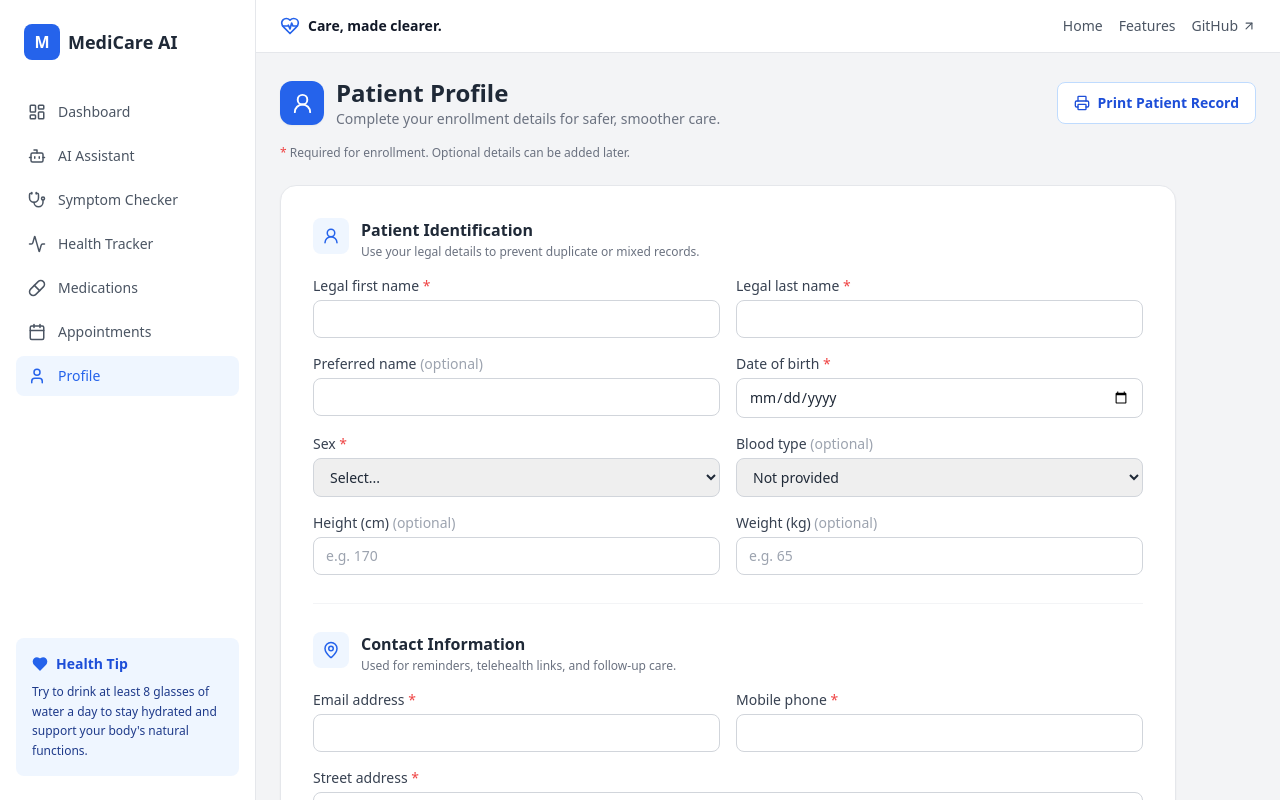
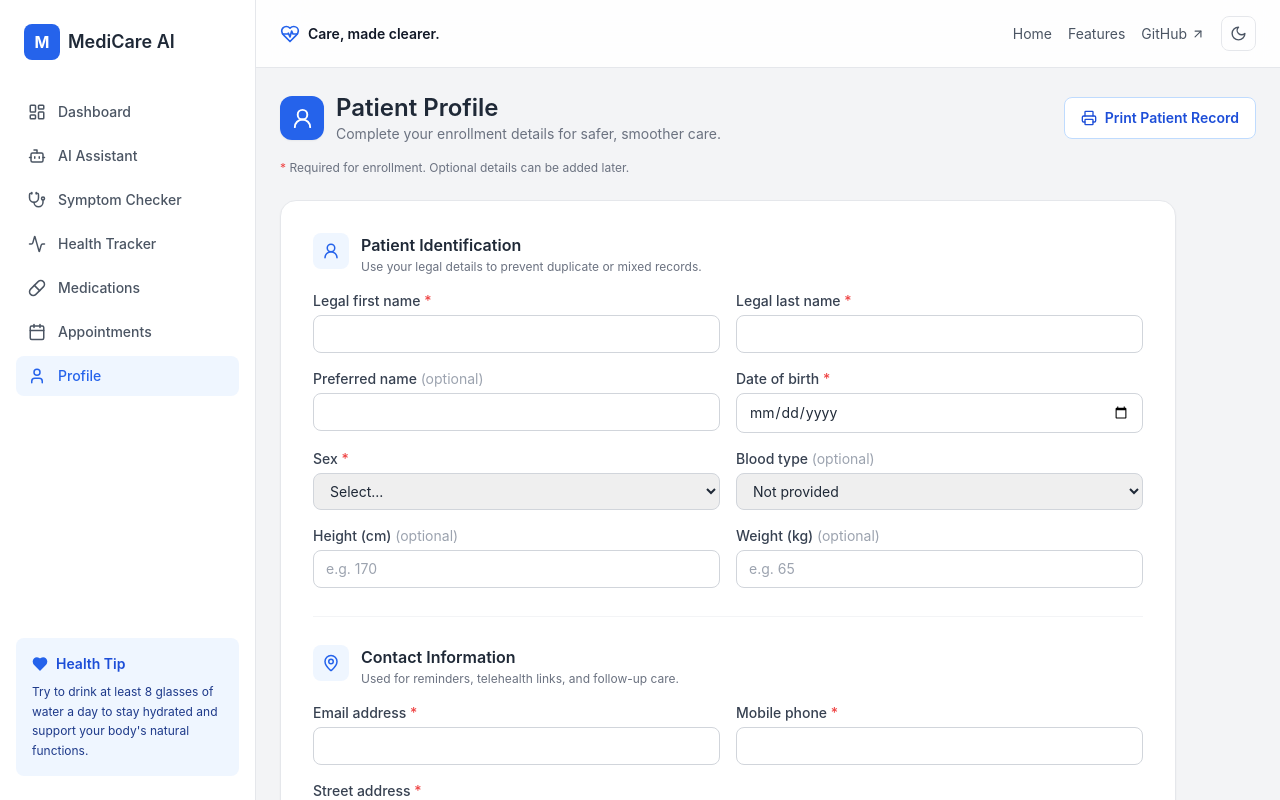
Before and after one commit to monesh-2007/my-project, a React (Vite) app in the folder medicare-ai/frontend/: page /profile in a window 1280 px wide. Built offline with nearby package versions, Linux system fonts and the light colour scheme; no server answers.

Commit message:
feat: add persistent dark mode theme

```diff
--- a/medicare-ai/frontend/index.html
+++ b/medicare-ai/frontend/index.html
@@ -16,6 +16,13 @@
     <meta property="og:image" content="/og-image.png" />
     <meta property="og:type" content="website" />
     <link rel="icon" href="/favicon.svg" type="image/svg+xml" />
+    <script>
+      const savedTheme = localStorage.getItem('medicare.theme')
+      const prefersDark = window.matchMedia('(prefers-color-scheme: dark)').matches
+      if (savedTheme === 'dark' || (!savedTheme && prefersDark)) {
+        document.documentElement.classList.add('dark')
+      }
+    </script>
   </head>
   <body>
     <div id="root"></div>
--- a/medicare-ai/frontend/src/App.jsx
+++ b/medicare-ai/frontend/src/App.jsx
@@ -1,6 +1,6 @@
-import { useEffect } from 'react'
+import { useEffect, useState } from 'react'
 import { BrowserRouter, Routes, Route, Link } from 'react-router-dom'
-import { ArrowUpRight, HeartPulse } from 'lucide-react'
+import { ArrowUpRight, HeartPulse, Moon, Sun } from 'lucide-react'
 import Sidebar from './components/Sidebar.jsx'
 import Dashboard from './pages/Dashboard.jsx'
 import AIAssistant from './pages/AIAssistant.jsx'
@@ -12,26 +12,50 @@ import Profile from './pages/Profile.jsx'
 import { wakeServer } from './utils/api.js'
 
 function App() {
+  const [theme, setTheme] = useState(() => {
+    const savedTheme = window.localStorage.getItem('medicare.theme')
+    return savedTheme || (window.matchMedia('(prefers-color-scheme: dark)').matches ? 'dark' : 'light')
+  })
+
   useEffect(() => {
     wakeServer()
   }, [])
 
+  useEffect(() => {
+    document.documentElement.classList.toggle('dark', theme === 'dark')
+    document.documentElement.style.colorScheme = theme
+    window.localStorage.setItem('medicare.theme', theme)
+  }, [theme])
+
+  const toggleTheme = () => {
+    setTheme((currentTheme) => (currentTheme === 'dark' ? 'light' : 'dark'))
+  }
+
   return (
     <BrowserRouter>
-      <div className="flex min-h-screen flex-col bg-gray-100 md:h-screen md:flex-row">
+      <div className="app-shell flex min-h-screen flex-col bg-gray-100 transition-colors duration-300 md:h-screen md:flex-row">
         <Sidebar />
         <div className="flex min-w-0 flex-1 flex-col overflow-y-auto">
-          <header className="flex items-center justify-between border-b border-gray-200 bg-white px-4 py-4 sm:px-6">
+          <header className="app-header flex items-center justify-between border-b border-gray-200 bg-white/90 px-4 py-4 backdrop-blur-xl transition-colors duration-300 sm:px-6">
             <Link to="/" className="flex items-center gap-2 text-sm font-semibold text-gray-900">
               <HeartPulse className="text-blue-600" size={20} aria-hidden="true" />
               <span>Care, made clearer.</span>
             </Link>
-            <nav aria-label="Utility navigation" className="flex items-center gap-4 text-sm text-gray-600">
-              <Link className="hover:text-blue-600" to="/">Home</Link>
-              <Link className="hover:text-blue-600" to="/health-tracker">Features</Link>
-              <a className="inline-flex items-center gap-1 hover:text-blue-600" href="https://github.com" target="_blank" rel="noreferrer">
+            <nav aria-label="Utility navigation" className="flex items-center gap-3 text-sm text-gray-600 sm:gap-4">
+              <Link className="hidden hover:text-blue-600 sm:inline" to="/">Home</Link>
+              <Link className="hidden hover:text-blue-600 sm:inline" to="/health-tracker">Features</Link>
+              <a className="hidden items-center gap-1 hover:text-blue-600 sm:inline-flex" href="https://github.com" target="_blank" rel="noreferrer">
                 GitHub <ArrowUpRight size={14} aria-hidden="true" />
               </a>
+              <button
+                type="button"
+                onClick={toggleTheme}
+                className="theme-toggle rounded-lg border border-gray-200 p-2 text-gray-600 transition hover:border-blue-400 hover:text-blue-600"
+                aria-label={`Switch to ${theme === 'dark' ? 'light' : 'dark'} mode`}
+                title={`Switch to ${theme === 'dark' ? 'light' : 'dark'} mode`}
+              >
+                {theme === 'dark' ? <Sun size={17} aria-hidden="true" /> : <Moon size={17} aria-hidden="true" />}
+              </button>
             </nav>
           </header>
 
@@ -47,7 +71,7 @@ function App() {
             </Routes>
           </main>
 
-          <footer className="flex flex-col gap-2 border-t border-gray-200 bg-white px-4 py-4 text-xs text-gray-500 sm:flex-row sm:items-center sm:justify-between sm:px-6">
+          <footer className="app-footer flex flex-col gap-2 border-t border-gray-200 bg-white px-4 py-4 text-xs text-gray-500 transition-colors duration-300 sm:flex-row sm:items-center sm:justify-between sm:px-6">
             <p>© {new Date().getFullYear()} MediCare AI. Built for better everyday care.</p>
             <div className="flex gap-4">
               <a className="hover:text-blue-600" href="https://twitter.com" target="_blank" rel="noreferrer">X / Twitter</a>
--- a/medicare-ai/frontend/src/index.css
+++ b/medicare-ai/frontend/src/index.css
@@ -1,6 +1,79 @@
 @tailwind base;
 @tailwind components;
 @tailwind utilities;
+
+html {
+	background: #f3f6fb;
+}
+
+body {
+	margin: 0;
+	font-family: Inter, ui-sans-serif, system-ui, -apple-system, BlinkMacSystemFont, "Segoe UI", sans-serif;
+}
+
+.dark body {
+	background: #07111f;
+}
+
+.dark .app-shell {
+	background: #07111f;
+	background-image: radial-gradient(circle at 70% -10%, rgba(14, 165, 233, 0.16), transparent 30rem);
+}
+
+.dark .app-header,
+.dark .app-footer,
+.dark aside,
+.dark .bg-white {
+	border-color: rgba(148, 163, 184, 0.16);
+	background-color: rgba(15, 23, 42, 0.82);
+	color: #e2e8f0;
+}
+
+.dark .bg-gray-100,
+.dark .bg-gray-50 {
+	background-color: transparent;
+}
+
+.dark .text-gray-900,
+.dark .text-gray-800,
+.dark .text-gray-700 {
+	color: #e2e8f0;
+}
+
+.dark .text-gray-600,
+.dark .text-gray-500,
+.dark .text-gray-400 {
+	color: #94a3b8;
+}
+
+.dark .border-gray-200,
+.dark .border-gray-300 {
+	border-color: rgba(148, 163, 184, 0.16);
+}
+
+.dark .hover\:bg-gray-100:hover {
+	background-color: rgba(51, 65, 85, 0.55);
+}
+
+.dark .bg-blue-50 {
+	background-color: rgba(14, 165, 233, 0.14);
+}
+
+.dark .text-blue-600 {
+	color: #67e8f9;
+}
+
+.dark .theme-toggle {
+	border-color: rgba(103, 232, 249, 0.3);
+	background: rgba(8, 47, 73, 0.42);
+	color: #a5f3fc;
+}
+
+* {
+	transition-property: background-color, border-color, color, box-shadow;
+	transition-duration: 180ms;
+	transition-timing-function: ease-out;
+}
 
 .print-only {
 	display: none;
--- a/medicare-ai/frontend/tailwind.config.js
+++ b/medicare-ai/frontend/tailwind.config.js
@@ -1,5 +1,6 @@
 /** @type {import('tailwindcss').Config} */
 export default {
+  darkMode: 'class',
   content: [
     './index.html',
     './src/**/*.{js,jsx,ts,tsx}',
```
